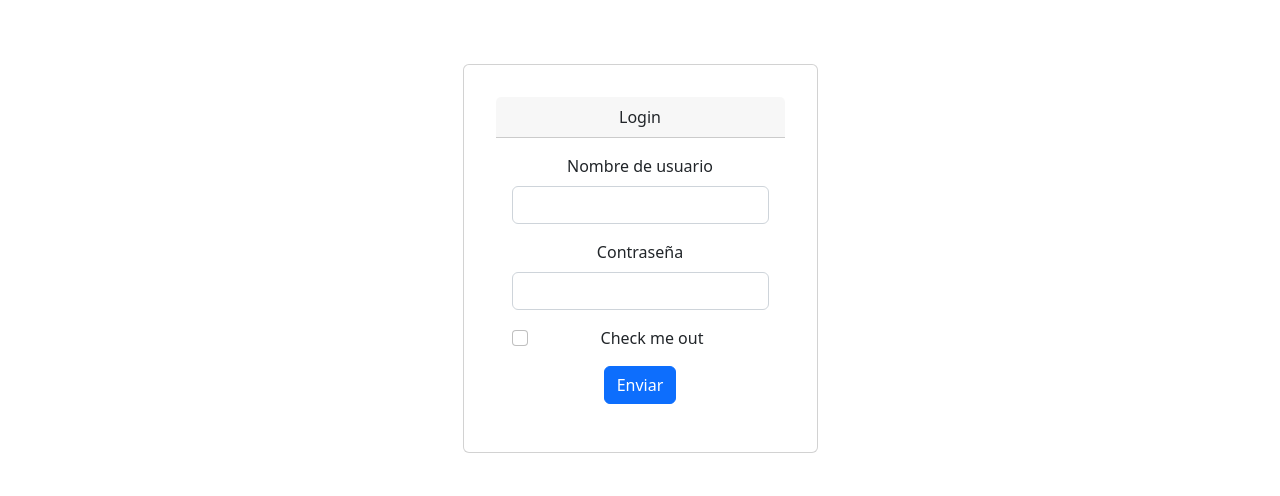
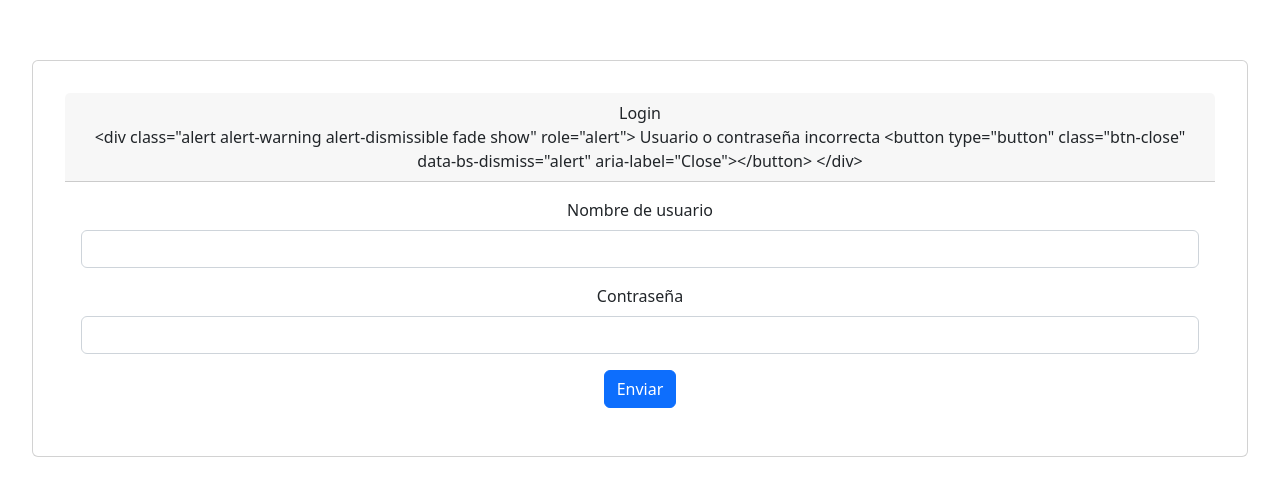
Before and after one commit to Alejandra179/SGFA, a React (Vite) app: page / in a window 1280 px wide. Shown: the part 142-638 px from the top of the page. Built offline with nearby package versions, Linux system fonts and the light colour scheme.

Commit message:
agregado de alert

```diff
--- a/src/components/FormLogin.jsx
+++ b/src/components/FormLogin.jsx
@@ -5,8 +5,16 @@ const FormLogin = () => {
   const [user,setUser] = useState({nameUser:"",
                                     password:""})
 
-  const validarUser = (e)=>{
-    e.preventDefault()
+  const alert=(value)=>{
+    return(`<div class="alert alert-warning alert-dismissible fade ${value}" role="alert">
+    Usuario o contraseña incorrecta
+    <button type="button" class="btn-close" data-bs-dismiss="alert" aria-label="Close"></button>
+  </div>`)
+  }
+
+  const validarUser = e=>{
+    e.preventDefault();
+
     console.log(user)
     //realizar peticion fetch
     return true
@@ -16,7 +24,11 @@ const FormLogin = () => {
 
   return (
     <div className='card'>
-      <div className='card-header'>Login</div>
+      <div className='card-header'>Login
+        <div className='container'>
+          { (user.nameUser=="" || user.password=="")? alert("show"): alert("hidden")}
+        </div>
+      </div>
       <div className='card-body'>
       <form onSubmit={validarUser}>
         <div className="mb-3">
@@ -30,10 +42,7 @@ const FormLogin = () => {
           <input type="password" className="form-control" id="password" value={user.password}
           onChange={(e)=>setUser({...user,password:e.target.value})} />
         </div>
-        <div className="mb-3 form-check">
-          <input type="checkbox" className="form-check-input" id="exampleCheck1"/>
-          <label className="form-check-label" for="exampleCheck1">Check me out</label>
-        </div>
+
         <button type="submit" className="btn btn-primary">Enviar</button>
       </form>
       </div>
```
